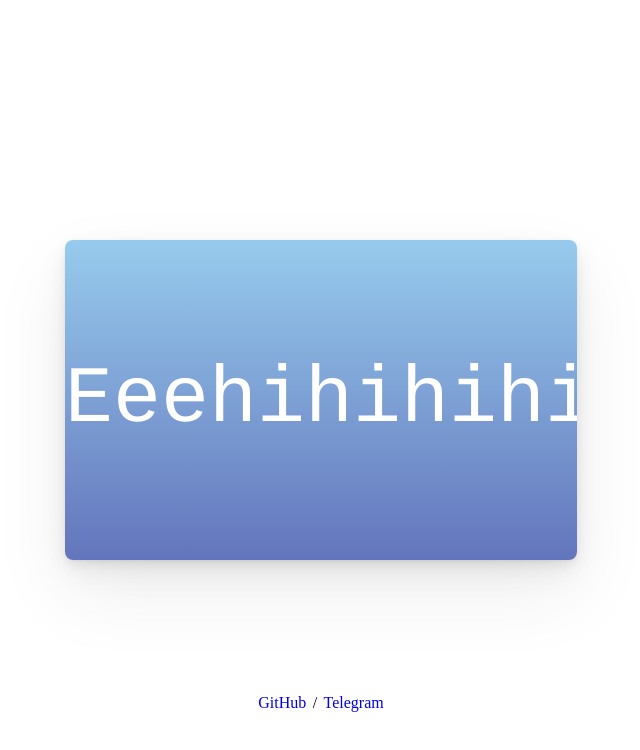
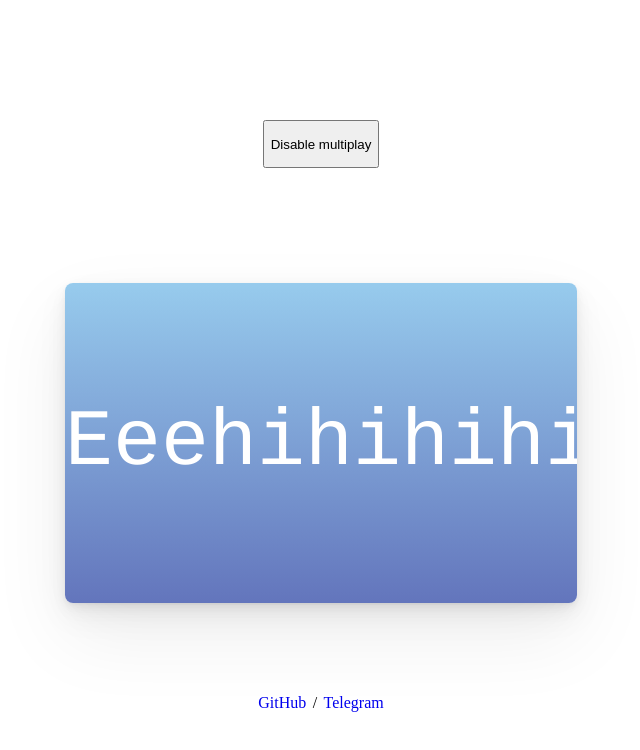
Before and after one commit to suisei-cn/starbuttons, a Vue app: page / in a window 1280 px wide. Shown: the top 750 px of the page, without its empty margins (319-959 px from the left). Built offline with nearby package versions, Linux system fonts and the light colour scheme.

Commit message:
feat: buttons to toggle multiplay

```diff
--- a/src/App.vue
+++ b/src/App.vue
@@ -1,5 +1,19 @@
 <template>
   <div id="app">
+    <button
+      class="settingsBtn"
+      v-if="$store.state.multiPlay"
+      @click="$store.commit('disableMultiPlay')"
+    >
+      Disable multiplay
+    </button>
+    <button
+      class="settingsBtn"
+      v-else
+      @click="$store.commit('enableMultiPlay')"
+    >
+      Enable multiplay
+    </button>
     <template v-for="(item, index) of sounds">
       <CentralButton
         :item="item"
@@ -87,6 +101,11 @@ export default class App extends Vue {
 </style>
 
 <style lang="scss" scoped>
+.settingsBtn {
+  margin-top: 15vh;
+  height: 6vh;
+}
+
 #bottom {
   margin-bottom: 11vh;
   display: flex;
@@ -96,4 +115,6 @@ export default class App extends Vue {
   margin: 0 0.5vw;
   text-decoration: none;
 }
+
+@import url("./style.scss");
 </style>
--- a/src/components/CentralButton.vue
+++ b/src/components/CentralButton.vue
@@ -25,7 +25,7 @@ export default class CentralButton extends BaseButton { }
     monospace;
   height: 40vh;
   width: 40vw;
-  margin-top: 30vh;
+  margin-top: 3vh;
   color: white;
   background: linear-gradient(#97cbed, #6375bc);
   line-height: 40vh;
```
